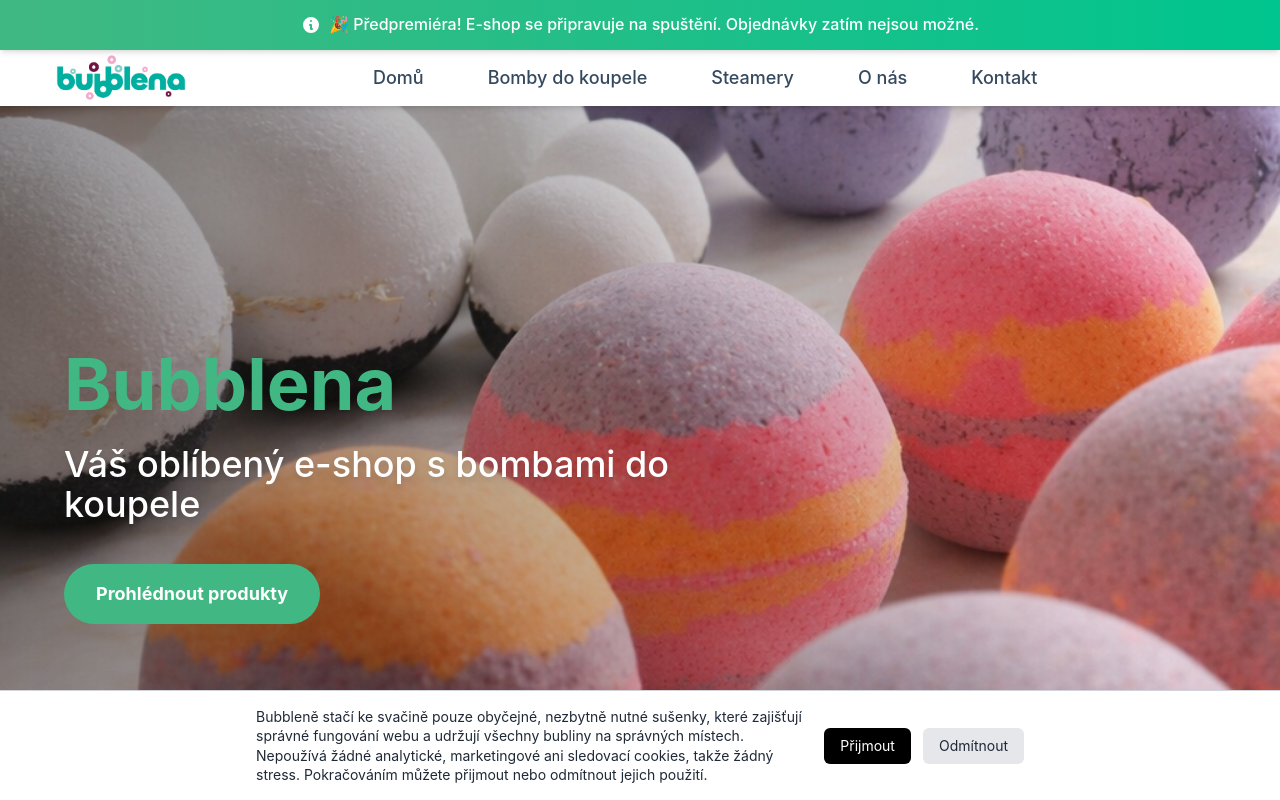
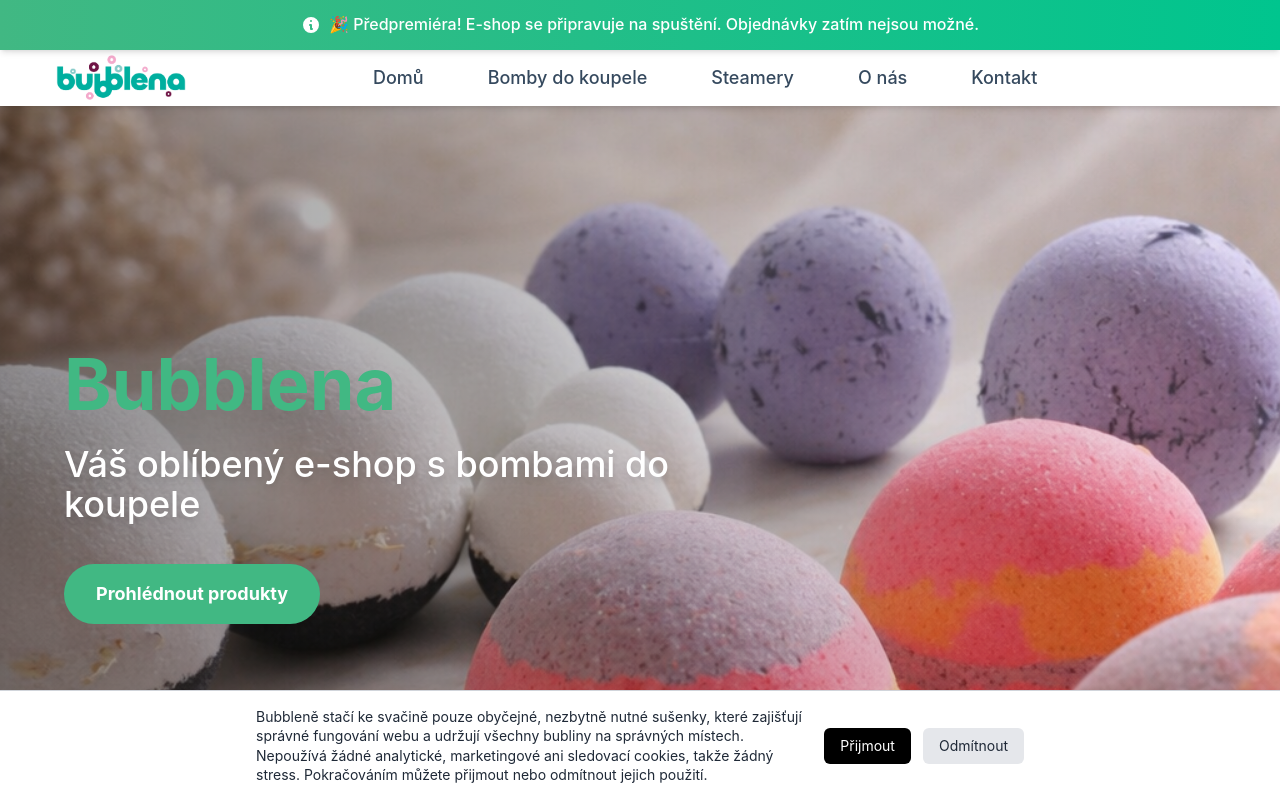
Before and after one commit to SorrySatori/bubblena-fe, a Nuxt app: page / in a window 1280 px wide. Shown: the top 800 px of the page. Built offline with nearby package versions, Linux system fonts and the light colour scheme.

Commit message:
fix: hero image

```diff
--- a/pages/index.vue
+++ b/pages/index.vue
@@ -7,7 +7,7 @@
     <main>
       <div class="relative w-full h-[85vh] overflow-hidden">
         <div class="absolute inset-0">
-          <img src="~/assets/bombs.png" alt="Bath Bombs" class="w-full h-full object-cover" />
+          <img src="~/assets/bombs.png" alt="Bath Bombs" class="w-full h-full object-cover" style="object-position: center 30%;" />
           <div class="absolute inset-0 bg-gradient-to-r from-black/40 via-black/20 to-transparent"></div>
         </div>
 
```
